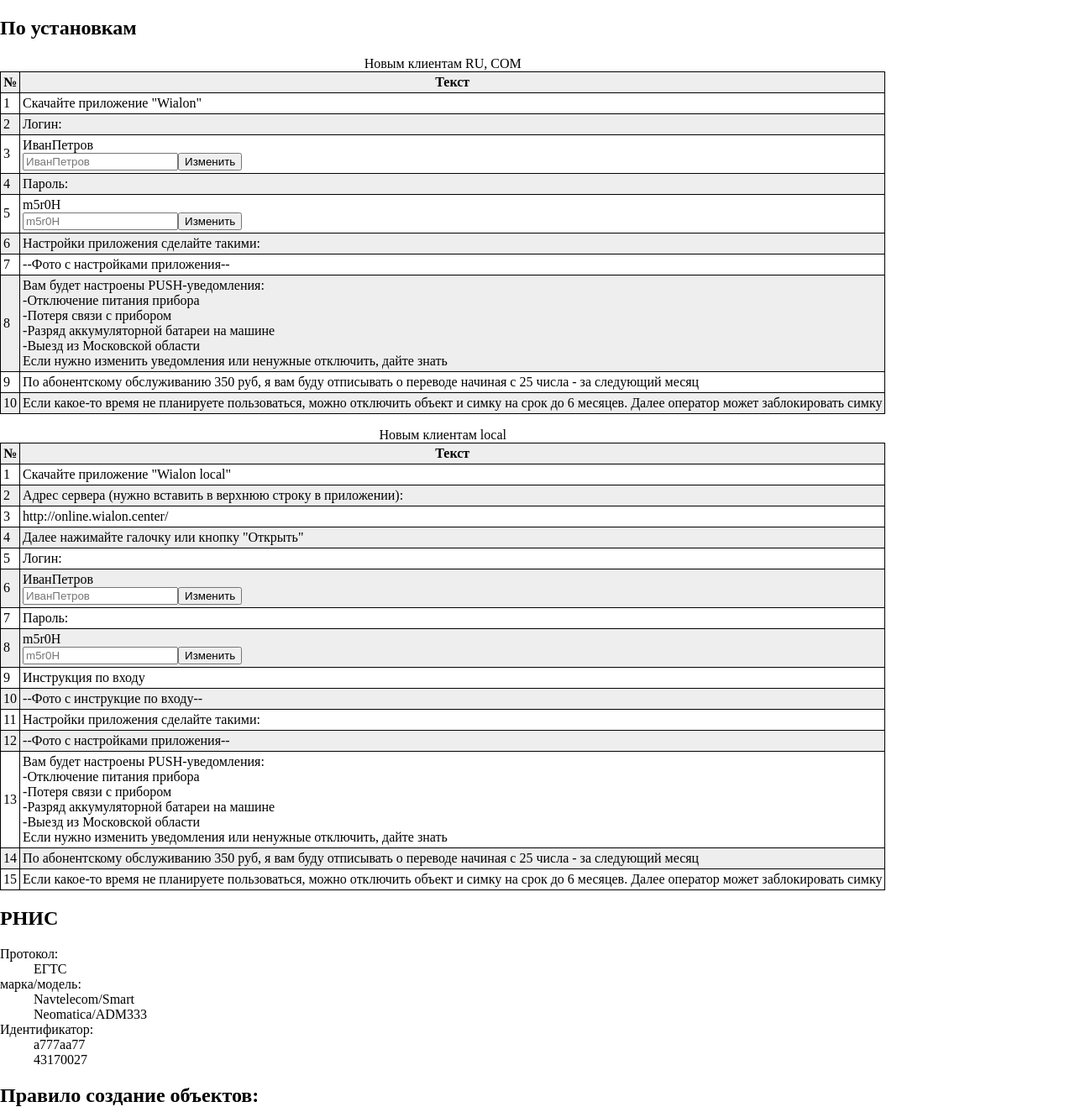
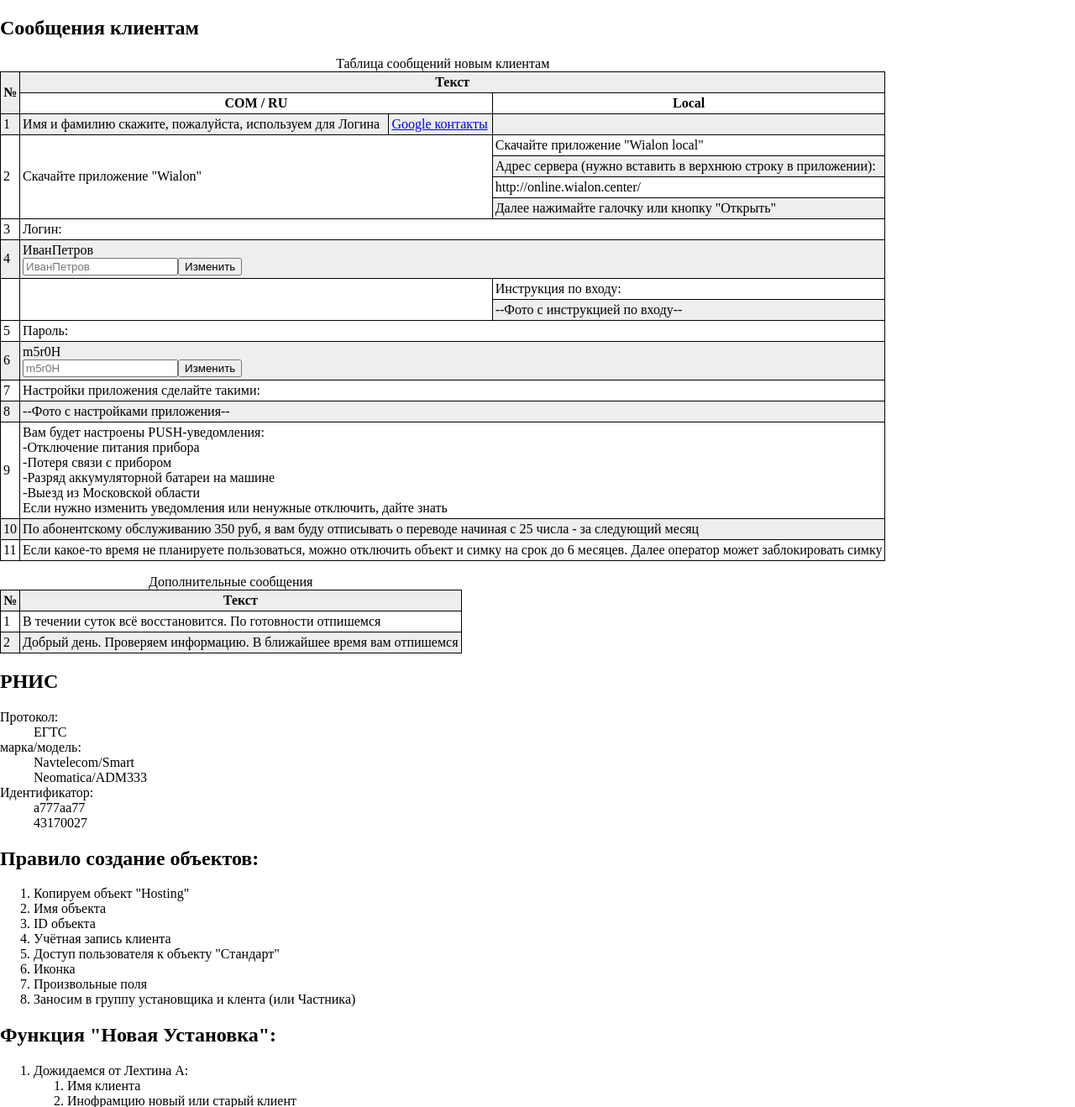
Before and after one commit to Dru247/first_project, a Django app: page /maks-func/ in a window 1280 px wide. Shown: the part 49-1367 px from the top of the page at 84% size. Run offline with Django 3.2, Linux system fonts and the light colour scheme; the visitor is signed in with stand-in values (Sample User, id 1).

Commit message:
owerwrite_maks_funk

```diff
--- a/general/general_app/templates/general_app/maks_func.html
+++ b/general/general_app/templates/general_app/maks_func.html
@@ -1,54 +1,42 @@
 {% extends 'base.html' %}
 {% block title %}Макс-инструкции{% endblock %}
 {% block content %}
-    <h2>По установкам</h2>
+    <h2>Сообщения клиентам</h2>
     <table>
-      <caption>Новым клиентам RU, COM</caption>
+      <caption>Таблица сообщений новым клиентам</caption>
       <tbody>
-        <tr><th>№</th><th>Текст</th></tr>
-        <tr><td>1</td><td>Скачайте приложение "Wialon"</td></tr>
-	<tr><td>2</td><td>Логин:</td></tr>
-	<tr><td>3</td><td><label class="wialon-login" for="wialon-login">ИванПетров</label><form class="form-wia-login-change" method="get" action="#"><input type="text" name="wialon-login" id="wialon-login" class="change-wia-login" placeholder="ИванПетров"><button type="button" class="button-change-wia-login">Изменить</button></form></td></tr>
-        <tr><td>4</td><td>Пароль:</td></tr>
-	<tr><td>5</td><td><label class="wialon-password" for="wialon-password">m5r0H</label><form class="form-wia-password-change" method="get" action="#"><input type="text" name="wialon-password" id="wialon-password" class="change-wia-password" placeholder="m5r0H"><button type="button" class="button-change-wia-password">Изменить</button></form></td></tr>
-        <tr><td>6</td><td>Настройки приложения сделайте такими:</td></tr>
-        <tr><td>7</td><td>--Фото с настройками приложения--</td></tr>
-        <tr><td>8</td><td>
+	<tr><th rowspan="2">№</th><th colspan="3">Текст</th></tr>
+	<tr><th colspan="2">COM / RU</th><th>Local</th></tr>
+	<tr><td>1</td><td>Имя и фамилию скажите, пожалуйста, используем для Логина</td><td><a href="https://contacts.google.com/?hl=ru" target="_blank">Google контакты</a></td><td></td></tr>
+	<tr><td rowspan="4">2</td><td colspan="2" rowspan="4">Скачайте приложение "Wialon"</td><td>Скачайте приложение "Wialon local"</td></tr>
+	<tr><td>Адрес сервера (нужно вставить в верхнюю строку в приложении):</td></tr>
+	<tr><td>http://online.wialon.center/</td></tr>
+	<tr><td>Далее нажимайте галочку или кнопку "Открыть"</td></tr>
+	<tr><td>3</td><td colspan="3">Логин:</td></tr>
+	<tr><td>4</td><td colspan="3"><span class="wialon-login">ИванПетров</span><form class="form-wia-login-change" method="get" action="#"><input type="text" name="wialon-login" id="wialon-login" class="change-wia-login" placeholder="ИванПетров"><button type="button" class="button-change-wia-login">Изменить</button></form></td></tr>
+	<tr><td rowspan="2"></td><td colspan="2" rowspan="2"></td><td>Инструкция по входу:</td></tr>
+	<tr><td>--Фото с инструкцией по входу--</td></tr>
+	<tr><td>5</td><td colspan="3">Пароль:</td></tr>
+	<tr><td>6</td><td colspan="3"><span class="wialon-password">m5r0H</span><form class="form-wia-password-change" method="get" action="#"><input type="text" name="wialon-password" id="wialon-password" class="change-wia-password" placeholder="m5r0H"><button type="button" class="button-change-wia-password">Изменить</button></form></td></tr>
+        <tr><td>7</td><td colspan="3">Настройки приложения сделайте такими:</td></tr>
+        <tr><td>8</td><td colspan="3">--Фото с настройками приложения--</td></tr>
+        <tr><td>9</td><td colspan="3">
             Вам будет настроены PUSH-уведомления:<br>
             -Отключение питания прибора<br>
             -Потеря связи с прибором<br>
             -Разряд аккумуляторной батареи на машине<br>
             -Выезд из Московской области<br>
             Если нужно изменить уведомления или ненужные отключить, дайте знать</td></tr>
-        <tr><td>9</td><td>По абонентскому обслуживанию 350 руб, я вам буду отписывать о переводе начиная с 25 числа - за следующий месяц</td></tr>
-        <tr><td>10</td><td>Если какое-то время не планируете пользоваться, можно отключить объект и симку на срок до 6 месяцев. Далее оператор может заблокировать симку</td></tr>
+        <tr><td>10</td><td colspan="3">По абонентскому обслуживанию 350 руб, я вам буду отписывать о переводе начиная с 25 числа - за следующий месяц</td></tr>
+        <tr><td>11</td><td colspan="3">Если какое-то время не планируете пользоваться, можно отключить объект и симку на срок до 6 месяцев. Далее оператор может заблокировать симку</td></tr>
       </tbody>
     </table>
     <p><table>
-      <caption>Новым клиентам local</caption>
+      <caption>Дополнительные сoобщения</caption>
       <tbody>
-        <tr><th>№</th><th>Текст</th></tr>
-        <tr><td>1</td><td>Скачайте приложение "Wialon local"</td></tr>
-        <tr><td>2</td><td>Адрес сервера (нужно вставить в верхнюю строку в приложении):</td></tr>
-        <tr><td>3</td><td>http://online.wialon.center/</td></tr>
-        <tr><td>4</td><td>Далее нажимайте галочку или кнопку "Открыть"</td></tr>
-        <tr><td>5</td><td>Логин:</td></tr>
-        <tr><td>6</td><td><label class="wialon-login-2" for="wialon-login-2">ИванПетров</label><form class="form-wia-login-change-2" method="get" action="#"><input type="text" name="wialon-login-2" id="wialon-login-2" class="change-wia-login-2" placeholder="ИванПетров"><button type="button" class="button-change-wia-login-2">Изменить</button></form></td></tr>
-        <tr><td>7</td><td>Пароль:</td></tr>
-        <tr><td>8</td><td><label class="wialon-password-2" for="wialon-password-2">m5r0H</label><form class="form-wia-password-change-2" method="get" action="#"><input type="text" name="wialon-password-2" id="wialon-password-2" class="change-wia-password-2" placeholder="m5r0H"><button type="button" class="button-change-wia-password-2">Изменить</button></form></td></tr>
-        <tr><td>9</td><td>Инструкция по входу</td></tr>
-        <tr><td>10</td><td>--Фото с инструкцие по входу--</td></tr>
-        <tr><td>11</td><td>Настройки приложения сделайте такими:</td></tr>
-        <tr><td>12</td><td>--Фото с настройками приложения--</td></tr>
-        <tr><td>13</td><td>
-            Вам будет настроены PUSH-уведомления:<br>
-            -Отключение питания прибора<br>
-            -Потеря связи с прибором<br>
-            -Разряд аккумуляторной батареи на машине<br>
-            -Выезд из Московской области<br>
-            Если нужно изменить уведомления или ненужные отключить, дайте знать</td></tr>
-        <tr><td>14</td><td>По абонентскому обслуживанию 350 руб, я вам буду отписывать о переводе начиная с 25 числа - за следующий месяц</td></tr>
-        <tr><td>15</td><td>Если какое-то время не планируете пользоваться, можно отключить объект и симку на срок до 6 месяцев. Далее оператор может заблокировать симку</td></tr>
+	<tr><th>№</th><th>Текст</th></tr>
+        <tr><td>1</td><td>В течении суток всё восстановится. По готовности отпишемся</td></tr>
+	<tr><td>2</td><td>Добрый день. Проверяем информацию. В ближайшее время вам отпишемся</td></tr>
       </tbody>
     </table></p>
     <p>
--- a/general/static/js/script.js
+++ b/general/static/js/script.js
@@ -15,24 +15,6 @@ password_button.onclick = function() {
   change_password.textContent = input_password.value;
 };
 
-
-let change_login_2 = document.querySelector('.wialon-login-2');
-let input_login_2 = document.querySelector('.change-wia-login-2');
-let login_button_2 = document.querySelector('.button-change-wia-login-2')
-
-login_button_2.onclick = function() {
-  change_login_2.textContent = input_login_2.value;
-};
-
-
-let change_password_2 = document.querySelector('.wialon-password-2');
-let input_password_2 = document.querySelector('.change-wia-password-2');
-let password_button_2 = document.querySelector('.button-change-wia-password-2')
-
-password_button_2.onclick = function() {
-  change_password_2.textContent = input_password_2.value;
-};
-
 /* function copyValue(elementId) {
 //    Get the text field
   var copyText = document.getElementById(elementId).innerHTML;
```
Also changed, not shown: general/general_app/templates/general_app/info_list.html (+11 -12 lines).
